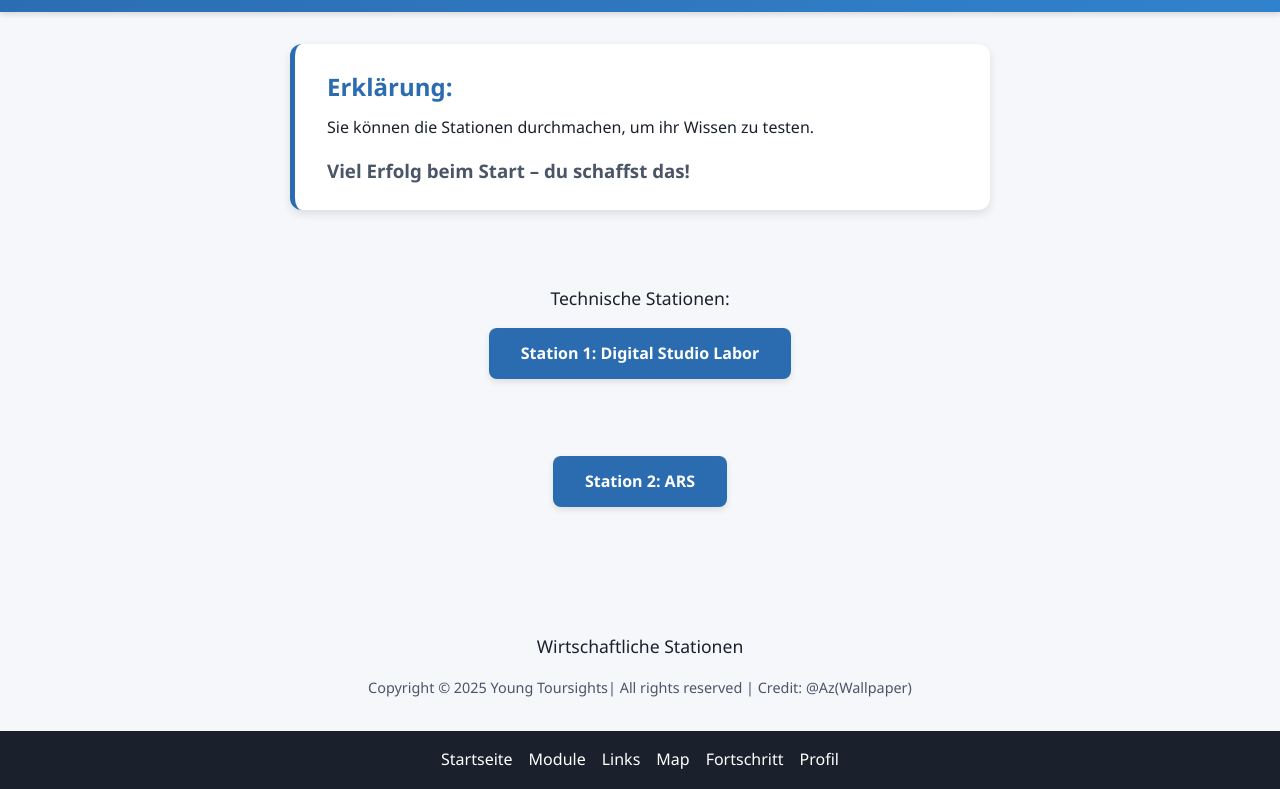
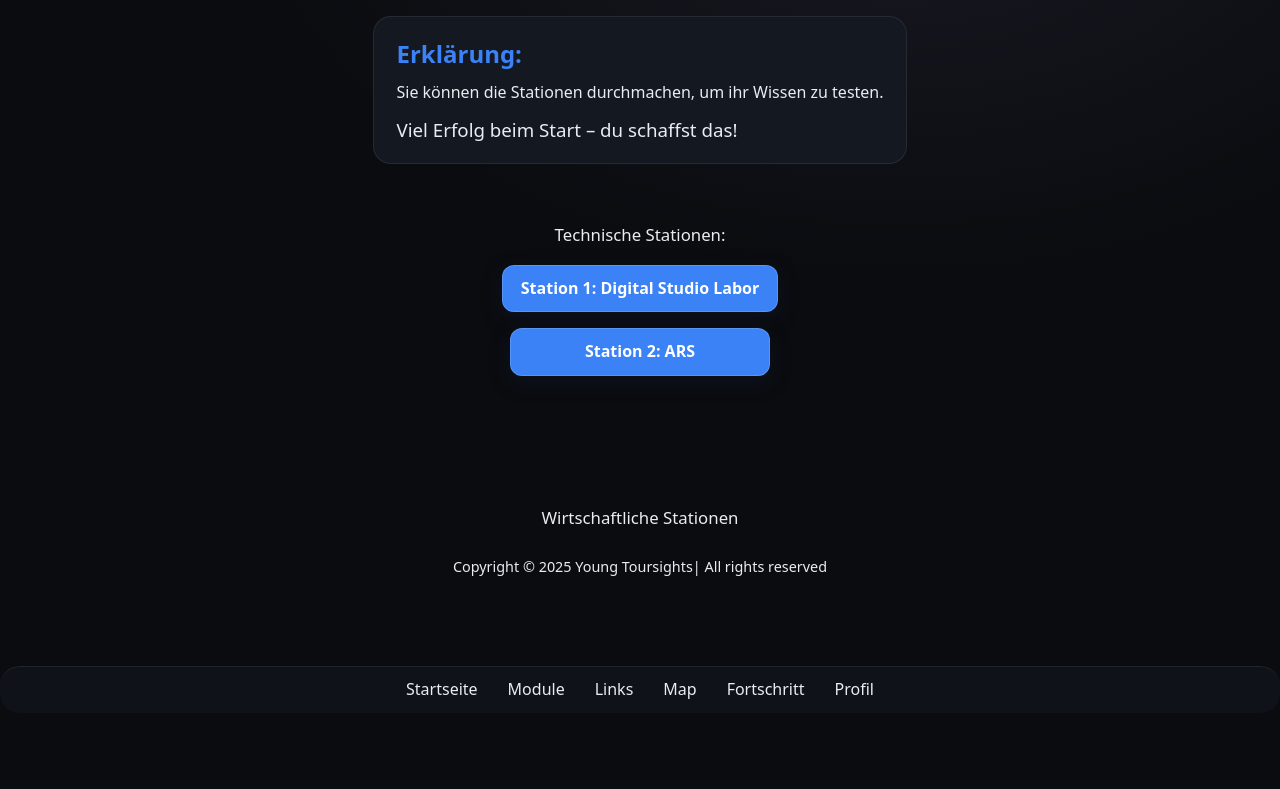
Before and after one commit to KauvMa230221/Toursights, a plain HTML site: page stationen.html in a window 1280 px wide. Shown: the part 87-876 px from the top of the page. After the commit the page ends 800 px from the top, so only its background shows below. Drawn offline with Linux system fonts and the light colour scheme.

Commit message:
something

```diff
--- a/stationen.css
+++ b/stationen.css
@@ -1,111 +1,145 @@
-/* ===== stationen.css ===== */
+/* ================================
+   Toursights – Stationen Styles
+   (nutzt dieselben Farben wie Startseite)
+================================ */
 
-/* Grundlegendes Reset */
+/* Grundreset */
 * {
   margin: 0;
   padding: 0;
   box-sizing: border-box;
 }
 
-/* Farben und Schriftarten */
+/* Farb-Variablen wie auf der Hauptseite */
 :root {
-  --bg-color: #f5f7fa;
-  --accent: #2b6cb0;
-  --accent-light: #3182ce;
-  --text-dark: #1a202c;
-  --text-light: #4a5568;
-  --card-bg: #ffffff;
+  --bg:#0b0c10;
+  --panel:#141821;
+  --text:#e9ecf1;
+  --accent:#3b82f6; /* brand color */
+  --ring:rgba(59,130,246,.35);
+  --radius:18px;
+  --maxw:1100px;
 }
 
 /* Grundlayout */
-body {
-  font-family: "Segoe UI", Roboto, Helvetica, Arial, sans-serif;
-  background-color: var(--bg-color);
-  color: var(--text-dark);
-  line-height: 1.6;
-  min-height: 100vh;
-  display: flex;
-  flex-direction: column;
+html, body {
+  height: 100%;
 }
 
-/* Header */
+body {
+  margin: 0;
+  font:16px/1.6 system-ui,-apple-system,Segoe UI,Roboto,Inter,Ubuntu,Cantarell,Noto Sans,sans-serif;
+  color: var(--text);
+  background: radial-gradient(1200px 800px at 70% -10%, #1a1b24 0%, transparent 55%), var(--bg);
+  -webkit-font-smoothing:antialiased;
+  -moz-osx-font-smoothing:grayscale;
+  display:flex;
+  flex-direction:column;
+}
+
+a {
+  color: inherit;
+  text-decoration: none;
+}
+
+img {
+  max-width: 100%;
+  display: block;
+}
+
+/* Wrapper */
+.wrap {
+  max-width: var(--maxw);
+  margin: 0 auto;
+  padding-inline: 20px;
+}
+
+/* Header oben (einfacher Titel) */
 header {
-  background: linear-gradient(135deg, var(--accent), var(--accent-light));
-  color: white;
-  padding: 1.5rem 0;
+  padding: 24px 0 8px;
   text-align: center;
-  box-shadow: 0 2px 6px rgba(0, 0, 0, 0.15);
 }
 
 header h1 {
   font-size: 2rem;
-  letter-spacing: 1px;
+  letter-spacing: .5px;
 }
 
-/* Erklärungskasten */
+/* Erklärungskarte */
 .clfeld {
-  background-color: var(--card-bg);
-  border-left: 5px solid var(--accent);
-  margin: 2rem auto;
-  padding: 1.5rem 2rem;
-  width: 80%;
+  background: var(--panel);
+  border-radius: var(--radius);
+  border: 1px solid rgba(255,255,255,.08);
+  padding: 18px 22px;
+  margin: 20px auto;
   max-width: 700px;
-  border-radius: 12px;
-  box-shadow: 0 4px 10px rgba(0, 0, 0, 0.1);
+  color: var(--text);
 }
 
 .clfeld h2 {
   color: var(--accent);
-  margin-bottom: 0.5rem;
+  margin-bottom: 6px;
 }
 
 .clfeld h3 {
-  margin-top: 1rem;
-  font-weight: 600;
-  color: var(--text-light);
+  margin-top: 10px;
+  color: var(--muted);
+  font-weight: 500;
 }
 
 /* Abschnittstitel */
 p {
-  font-size: 1.1rem;
+  font-size: 1.05rem;
   text-align: center;
-  margin-top: 1rem;
-  color: var(--text-dark);
+  margin-top: 12px;
+  color: var(--text);
 }
 
-/* Linkbereich */
+/* Linkbereich für Stationen */
 .lnk {
   display: flex;
   flex-direction: column;
   align-items: center;
-  margin: 1rem auto 2rem auto;
+  margin: 16px auto 24px;
+  gap: 16px;
 }
 
+/* Button-ähnliche Links */
 .lik {
   display: inline-block;
-  background-color: var(--accent);
-  color: white;
-  text-decoration: none;
-  padding: 0.8rem 2rem;
-  border-radius: 8px;
+  min-width: 260px;
+  text-align: center;
+  padding: 10px 18px;
+  border-radius: 12px;
+  background: var(--accent);
+  color: #fff;
   font-weight: 600;
-  transition: all 0.3s ease;
-  box-shadow: 0 3px 6px rgba(0, 0, 0, 0.1);
+  box-shadow: 0 6px 18px rgba(15,23,42,.55);
+  border: 1px solid rgba(255,255,255,.15);
+  transition: transform .12s ease-out, box-shadow .12s ease-out, filter .12s ease-out;
 }
 
 .lik:hover {
-  background-color: var(--accent-light);
-  transform: translateY(-2px);
-  box-shadow: 0 6px 12px rgba(0, 0, 0, 0.15);
+  filter: brightness(1.05);
+  transform: translateY(-1px);
+  box-shadow: 0 10px 30px rgba(15,23,42,.8);
 }
 
-/* Footer */
+/* Hinweis / Copyright */
+.noth {
+  text-align: center;
+  font-size: 0.9rem;
+  color: var(--muted);
+  margin: 24px 0 8px;
+}
+
+/* Footer unten mit Navigation */
 footer {
+  justify-content: center;
   margin-top: auto;
-  background-color: var(--text-dark);
-  color: white;
-  padding: 1rem 0;
-  text-align: center;
+  border-top: 1px solid rgba(255,255,255,.08);
+  background:#0f1219;
+  border-radius: 20px;
 }
 
 footer nav ul {
@@ -113,46 +147,40 @@ footer nav ul {
   display: flex;
   justify-content: center;
   flex-wrap: wrap;
-  gap: 1rem;
+  gap: 10px;
+  padding: 10px;
 }
 
 footer nav a {
-  color: white;
-  text-decoration: none;
+  padding: 6px 10px;
+  border-radius: 10px;
+  color: var(--muted);
   font-weight: 500;
-  transition: color 0.3s;
+  transition: background .16s ease-out, color .16s ease-out;
 }
 
 footer nav a:hover {
-  color: var(--accent-light);
+  color: var(--text);
+  background: rgba(155, 146, 146, 0.06);
 }
 
-/* Copyright */
-.noth {
-  text-align: center;
-  font-size: 0.9rem;
-  color: var(--text-light);
-  margin-bottom: 2rem;
-}
-
-/* Responsive Design */
+/* Responsive */
 @media (max-width: 600px) {
   header h1 {
     font-size: 1.6rem;
   }
 
   .clfeld {
-    width: 90%;
-    padding: 1rem;
+    margin-inline: 16px;
+    padding: 14px 16px;
   }
 
   .lik {
     width: 80%;
-    text-align: center;
   }
 
   footer nav ul {
     flex-direction: column;
-    gap: 0.5rem;
+    align-items: center;
   }
 }
--- a/stationen.html
+++ b/stationen.html
@@ -18,15 +18,14 @@
     </div><br>
     <p>Technische Stationen:</p>
     <div class="lnk">
-      <a href="station1.html" class="lik">Station 1: Digital Studio Labor</a
-      ><br /><br /><br />
+      <a href="station1.html" class="lik">Station 1: Digital Studio Labor</a>
       <a href="station2.html" class="lik">Station 2: ARS</a>
       <br /><br /><br />
 
     </div>
     <p>Wirtschaftliche Stationen</p>
     <p class="noth">
-      Copyright © 2025 Young Toursights| All rights reserved | Credit: @Az(Wallpaper)
+      Copyright © 2025 Young Toursights| All rights reserved
     </p>
 
     <footer>
```
Also changed, not shown: fortschritt.html (+23 -3 lines), map.html (+23 -3 lines).
